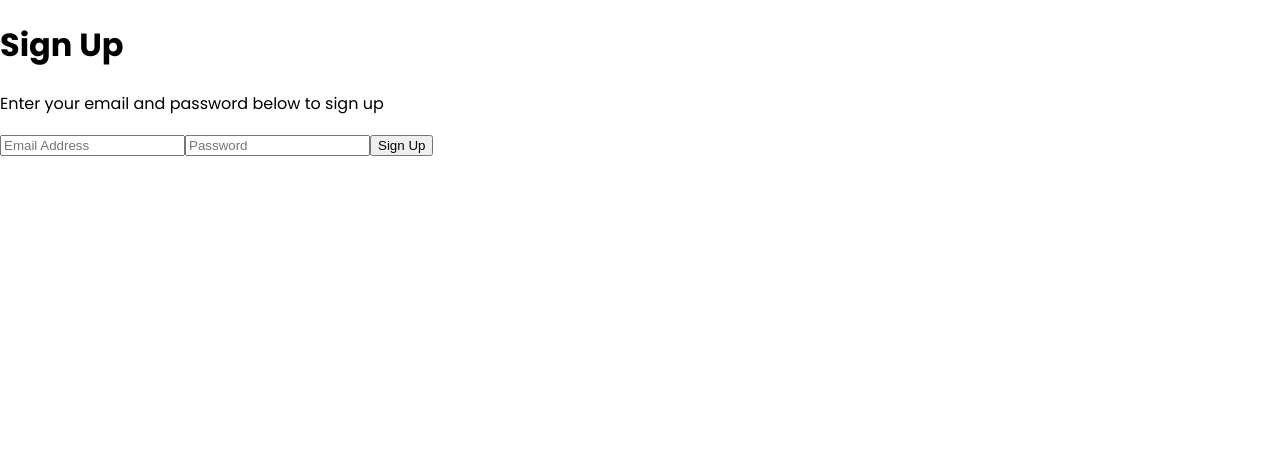
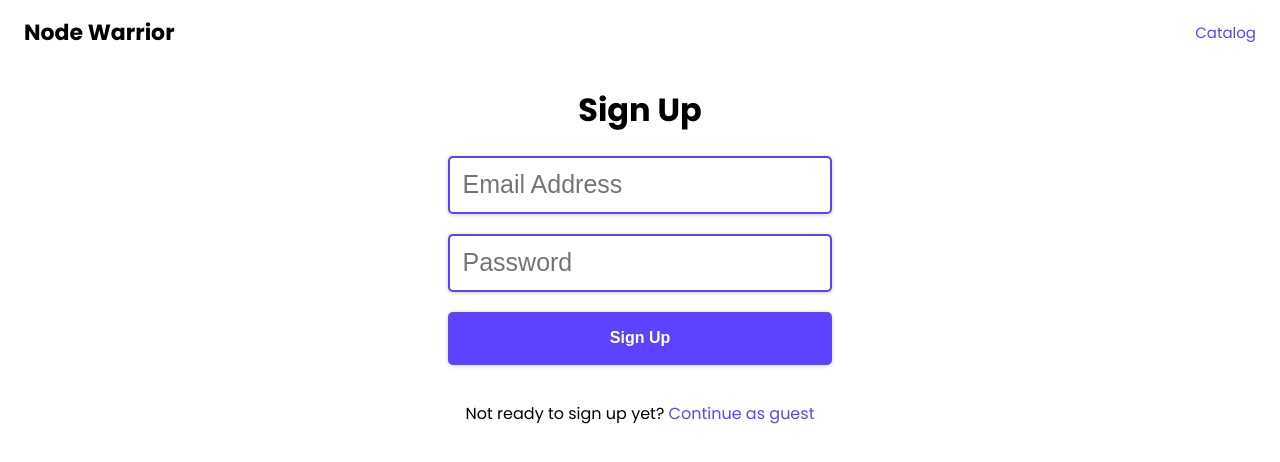
Before and after one commit to hawkticehurst/destructure-io, a React (Create React App) app: page /signup in a window 1280 px wide. Shown: the top 462 px of the page. Built offline with nearby package versions, Linux system fonts and the light colour scheme; no server answers.

Commit message:
update sign in / up pagse

```diff
--- a/src/App.css
+++ b/src/App.css
@@ -714,7 +714,6 @@ button, input {
   background-color: lightgray;
 }
 
-/********* LEARNING MODULE *********/
 .learning-module-container {
   border-radius: 5px;
   margin: 0;
@@ -801,6 +800,43 @@ button, input {
 
 .text-content-container h2 {
   font-size: 18px;
+}
+
+/********* Sign In / Up *********/
+.sign-in-up-container {
+  width: 30%;
+  text-align: center;
+  margin: auto;
+}
+
+/* autofill to prevent chrome from autofilling with small fonts */
+.sign-in-up-input, .sign-in-up-input:-webkit-autofill::first-line {
+  padding: 0.5em;
+  border: 2px solid var(--hero-purple);
+  border-radius: 5px;
+  font-size: 25px;
+  box-shadow: 0 1px 4px rgba(0,0,0,0.2);
+  /* 100% - the extra space created by padding / border */
+  width: calc(100% - 1em - 4px);
+}
+
+.sign-in-up-button {
+  width: 100%;
+  margin-top: 20px;
+  margin-bottom: 20px;
+}
+
+.sign-in-up-error {
+  padding: 10px;
+  width: 75%;
+  margin: auto;
+  border-radius: 5px;
+  text-align: center;
+  background-color: var(--hero-yellow);
+}
+
+.password {
+  margin-top: 20px;
 }
 
 /********* CODE DISPLAY *********/
--- a/src/components/App.js
+++ b/src/components/App.js
@@ -1,8 +1,7 @@
 import React from 'react';
 import LearningModule from './learning-module/LearningModule';
 import Catalog from './catalog/Catalog';
-import SignIn from './auth/SignIn';
-import SignUp from './auth/SignUp';
+import SignInUp from './auth/SignInUp';
 import HomePage from './home/HomePage';
 import {BrowserRouter as Router, Switch, Route} from 'react-router-dom';
 import {useAuth, UserContext} from '../hooks/user';
@@ -21,10 +20,10 @@ function App() {
         <div className="app">
           <Switch>
             <Route path="/signin">
-              <SignIn />
+              <SignInUp isSignIn={true} />
             </Route>
             <Route path="/signup">
-              <SignUp />
+              <SignInUp isSignIn={false} />
             </Route>
             <Route path={['/learn/:module/:submodule', '/learn/:module']}>
               <LearningModule />
--- a/src/components/auth/SignIn.js
+++ /dev/null
@@ -1,61 +0,0 @@
-import React, {useState} from 'react';
-import {useHistory} from "react-router-dom";
-import {doSignInWithEmailAndPassword} from '../../firebase/firebase';
-
-function SignIn(props) {
-  const history = useHistory();
-  const [email, setEmail] = useState('');
-  const [password, setPassword] = useState('');
-  const [error, setError] = useState(null);
-
-  const isValidEmail = email => {
-    // eslint-disable-next-line
-    let re = /^(([^<>()\[\]\\.,;:\s@"]+(\.[^<>()\[\]\\.,;:\s@"]+)*)|(".+"))@((\[[0-9]{1,3}\.[0-9]{1,3}\.[0-9]{1,3}\.[0-9]{1,3}])|(([a-zA-Z\-0-9]+\.)+[a-zA-Z]{2,}))$/;
-    return re.test(String(email).toLowerCase());
-  }
-
-  const onSubmit = event => {
-    event.preventDefault();
-    if (!isValidEmail(email)) {
-      // TODO do something other than alert
-      alert("Invalid email address");
-      return;
-    } else {
-      doSignInWithEmailAndPassword(email, password)
-        .then(authUser => {
-          // redirect to home
-          history.push('/');
-      	})
-        .catch(error => {
-          setError(error);
-        });
-    }
-  }
-
-  return (
-    <div>
-    <h1>Sign In</h1>
-    <p>Enter your email and password below to sign in</p>
-    <form onSubmit={onSubmit}>
-      <input
-        name="email"
-        value={email}
-        onChange={(event) => setEmail(event.target.value)}
-        type="text"
-        placeholder="Email Address"
-      />
-      <input
-        name="password"
-        value={password}
-        onChange={(event) => setPassword(event.target.value)}
-        type="password"
-        placeholder="Password"
-      />
-      <button type="submit">Sign In</button>
-      {error && <p>{error.message}</p>}
-    </form>
-    </div>
-  );
-}
-
-export default SignIn;
--- /dev/null
+++ b/src/components/auth/SignInUp.js
@@ -0,0 +1,102 @@
+import React, { useState } from 'react';
+import NavBar from '../common/NavBar';
+import { useHistory, Link } from "react-router-dom";
+import { doSignInWithEmailAndPassword, doCreateUserWithEmailAndPassword } from '../../firebase/firebase';
+
+/**
+ * Optional props:
+ * isSignIn: {boolean} - Defaults false, true to show sign in instead of sign up
+ */
+function SignInUp(props) {
+  const { isSignIn } = props;
+  const history = useHistory();
+  const [email, setEmail] = useState('');
+  const [password, setPassword] = useState('');
+  const [error, setError] = useState(null);
+
+  const isValidEmail = email => {
+    // eslint-disable-next-line
+    let re = /^(([^<>()\[\]\\.,;:\s@"]+(\.[^<>()\[\]\\.,;:\s@"]+)*)|(".+"))@((\[[0-9]{1,3}\.[0-9]{1,3}\.[0-9]{1,3}\.[0-9]{1,3}])|(([a-zA-Z\-0-9]+\.)+[a-zA-Z]{2,}))$/;
+    return re.test(String(email).toLowerCase());
+  }
+
+  const onSubmit = event => {
+    event.preventDefault();
+    if (!isValidEmail(email)) {
+      setError("Invalid email address");
+      return;
+    } else if (isSignIn) {
+      signIn();
+    } else {
+      signUp();
+    }
+  };
+
+  const didSignIn = () => {
+    history.push('/learn');
+  };
+
+  const signIn = () => {
+    doSignInWithEmailAndPassword(email, password)
+      .then(didSignIn)
+      .catch(setError);
+  };
+
+  const signUp = () => {
+    doCreateUserWithEmailAndPassword(email, password)
+      .then(didSignIn)
+      .catch(setError);
+  };
+
+  const headerText = isSignIn ? 'Sign In' : 'Sign Up';
+
+  const footerPrompt = isSignIn ? (
+    <p>
+      Not a member? <Link to="/signup">Sign up for free!</Link>
+    </p>
+  ) : (
+    <p>
+      Not ready to sign up yet? <Link to="/learn">Continue as guest</Link>
+    </p>
+  );
+
+  return (
+    <div>
+      <NavBar navBarType="sign-in-up" />
+        {
+          error != null ? (
+            <div className="sign-in-up-error">{error}</div>
+          ) : null
+        }
+      <div className="sign-in-up-container">
+        <h1>{headerText}</h1>
+        <div>
+          <input
+            className="sign-in-up-input"
+            id="email"
+            name="email"
+            value={email}
+            onChange={(event) => setEmail(event.target.value)}
+            type="text"
+            placeholder="Email Address"
+          />
+          <input
+            id="password"
+            className="sign-in-up-input password"
+            name="password"
+            value={password}
+            onChange={(event) => setPassword(event.target.value)}
+            type="password"
+            placeholder="Password"
+          />
+        </div>
+        <button onClick={onSubmit} className="hero-btn sign-in-up-button">
+          <span className="bold">{headerText}</span>
+        </button>
+        {footerPrompt}
+      </div>
+    </div>
+  );
+}
+
+export default SignInUp;
--- a/src/components/auth/SignUp.js
+++ /dev/null
@@ -1,61 +0,0 @@
-import React, {useState} from 'react';
-import {useHistory} from "react-router-dom";
-import {doCreateUserWithEmailAndPassword} from '../../firebase/firebase';
-
-function SignUp(props) {
-  const history = useHistory();
-  const [email, setEmail] = useState('');
-  const [password, setPassword] = useState('');
-  const [error, setError] = useState(null);
-
-  const isValidEmail = email => {
-    // eslint-disable-next-line
-    let re = /^(([^<>()\[\]\\.,;:\s@"]+(\.[^<>()\[\]\\.,;:\s@"]+)*)|(".+"))@((\[[0-9]{1,3}\.[0-9]{1,3}\.[0-9]{1,3}\.[0-9]{1,3}])|(([a-zA-Z\-0-9]+\.)+[a-zA-Z]{2,}))$/;
-    return re.test(String(email).toLowerCase());
-  }
-
-  const onSubmit = event => {
-    event.preventDefault();
-    if (!isValidEmail(email)) {
-      // TODO do something other than alert
-      alert("Invalid email address");
-      return;
-    } else {
-      doCreateUserWithEmailAndPassword(email, password)
-        .then(authUser => {
-          // redirect to home
-          history.push('/')
-      	})
-        .catch(error => {
-          setError(error);
-        });
-    }
-  }
-
-  return (
-    <div>
-    <h1>Sign Up</h1>
-    <p>Enter your email and password below to sign up</p>
-    <form onSubmit={onSubmit}>
-      <input
-        name="email"
-        value={email}
-        onChange={(event) => setEmail(event.target.value)}
-        type="text"
-        placeholder="Email Address"
-      />
-      <input
-        name="password"
-        value={password}
-        onChange={(event) => setPassword(event.target.value)}
-        type="password"
-        placeholder="Password"
-      />
-      <button type="submit">Sign Up</button>
-      {error && <p>{error.message}</p>}
-    </form>
-    </div>
-  );
-}
-
-export default SignUp;
--- a/src/components/common/NavBar.js
+++ b/src/components/common/NavBar.js
@@ -8,19 +8,17 @@ import { useFirebaseUser } from '../../hooks/user';
  * toggleSideBar {function} - Callback for toggling the sidebar
  * SubModuleTitle {String} - Title of current submodule
  * navBarType {String} - String representing which version of the navbar to render
- *    Nav Bar Types: 'module', 'homepage', 'catalog'
+ *    Nav Bar Types: 'module', 'homepage', 'catalog', 'sign-in-up'
  */
 function NavBar(props) {
   const { toggleSideBar, SubModuleTitle, navBarType } = props;
   const user = useFirebaseUser();
 
   let containerClass = "nav-bar-container";
-  if (navBarType === "homepage") {
+  if (navBarType === "homepage" || navBarType === "catalog" || navBarType === "sign-in-up") {
     containerClass += " homepage-nav-bar";
   } else if (navBarType === "module") {
     containerClass += " module-nav-bar";
-  } else if (navBarType === "catalog") {
-    containerClass += " homepage-nav-bar";
   }
 
   const backBtn = navBarType === "module" ? (
@@ -33,11 +31,11 @@ function NavBar(props) {
   ) : null;
 
   // Using a link here is a bit hacky but makes sure we don't have different styles compared to actual links
-  const signOutLink = user != null ? (
+  const signOutLink = user != null && navBarType !== "sign-in-up" ? (
     <Link to={window.location.pathname} onClick={doSignOut}>Log Out</Link>
   ) : null;
 
-  const signInLink = user == null ? (
+  const signInLink = user == null && navBarType !== "sign-in-up" ? (
     <Link to="/signin">Log In</Link>
   ) : null;
 
@@ -49,7 +47,7 @@ function NavBar(props) {
     <Link to="/signup">Get Started</Link>
   ) : null;
 
-  const catalogLink = ['homepage', 'module'].includes(navBarType) ? (
+  const catalogLink = ['homepage', 'module', 'sign-in-up'].includes(navBarType) ? (
     <Link to="/learn">Catalog</Link>
   ) : null;
 
--- a/src/firebase/firebase.js
+++ b/src/firebase/firebase.js
@@ -7,10 +7,8 @@ export const doCreateUserWithEmailAndPassword = (email, password) => {
     firebase.auth().createUserWithEmailAndPassword(email, password).catch(function(error) {
     const {code, message} = error;
     if (code === 'auth/weak-password') {
-      alert('The password is too weak.');
-      reject("The password is too weak.")
+      reject("Password is too weak, please use a stronger password.")
     } else {
-      alert(message);
       reject(message);
     }
     }).then(() => {
@@ -28,10 +26,8 @@ export const doSignInWithEmailAndPassword = (email, password) => {
   firebase.auth().signInWithEmailAndPassword(email, password).catch(function(error) {
     const {code, message} = error;
     if (code === 'auth/wrong-password') {
-      alert('Wrong password.');
-      errorMsg = "Wrong password";
+      errorMsg = "Incorrect password. Please try again.";
     } else {
-      alert(message);
       errorMsg = message;
     }
     reject(errorMsg);
```
